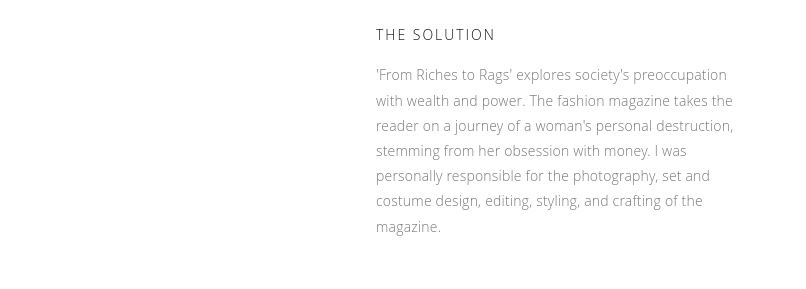
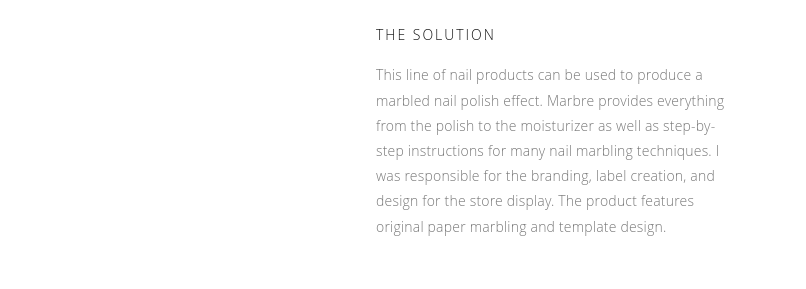
Before and after one commit to mpopko8/personal_site, a plain HTML site: page pages/portfolio/bath_and_body.html in a window 1280 px wide. Shown: the part 314-603 px from the top of the page, 474-1280 px from the left. Drawn offline with Linux system fonts and the light colour scheme.

Commit message:
Bath and Body
Added Description

```diff
--- a/pages/portfolio/bath_and_body.html
+++ b/pages/portfolio/bath_and_body.html
@@ -142,7 +142,7 @@
               <!-- Challenge -->
               <div class="p-info">
                 <h5 class="h-alt">The Solution</h5>
-                <p>'From Riches to Rags' explores society's preoccupation with wealth and power. The fashion magazine takes the reader on a journey of a woman's personal destruction, stemming from her obsession with money. I was personally responsible for the photography, set and costume design, editing, styling, and crafting of the magazine.</p>
+                <p>This line of nail products can be used to produce a marbled nail polish effect. Marbre provides everything from the polish to the moisturizer as well as step-by-step instructions for many nail marbling techniques. I was responsible for the branding, label creation, and design for the store display. The product features original paper marbling and template design.</p>
                 </div>
             </aside><!-- / .col-md-4 -->
 
```
